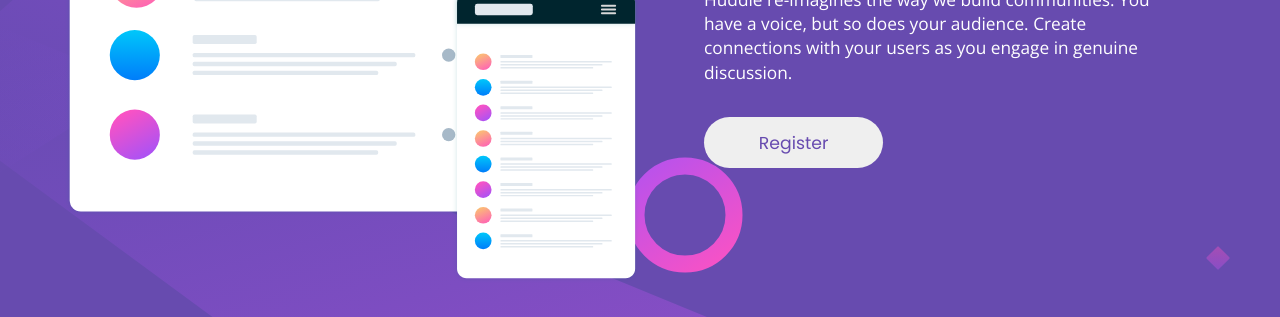
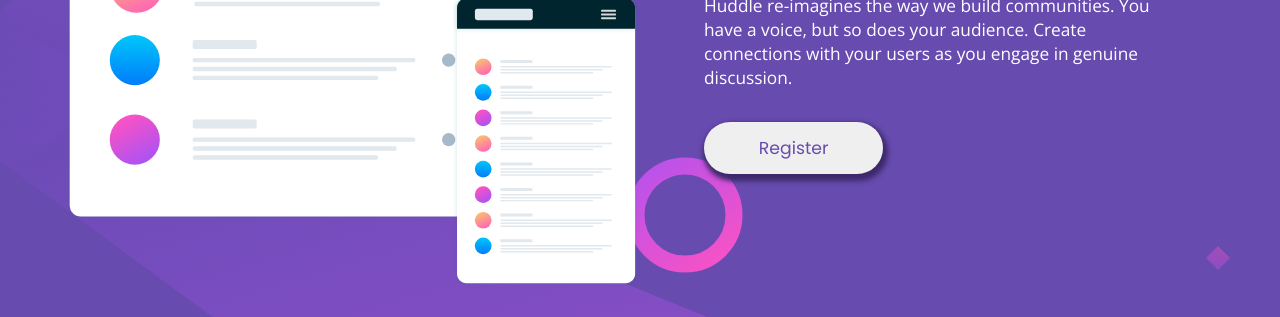
Before and after one commit to Fola-Joe/Huddle-landing-page, a plain HTML site: page index.html in a window 1280 px wide. Shown: the part 348-665 px from the top of the page. Drawn offline with nearby package versions, Linux system fonts and the light colour scheme.

Commit message:
Update design.css

```diff
--- a/design.css
+++ b/design.css
@@ -104,6 +104,8 @@ p {
     border: none;
     border-radius: 2rem;
     color: hsl(257, 40%, 49%);
+    box-shadow: 2px 4px 5px 3px hsl(258, 44%, 29%);
+    transition: ease-in 0.2s;
 }
 .btn:hover {
     cursor: pointer;
@@ -121,6 +123,7 @@ p {
     color: white;
     border: 1px solid white;
     font-size: 0.9rem;
+    transition: ease-in 0.2s;
 }
 .icons > i:hover {
     cursor: pointer;
@@ -143,12 +146,13 @@ p {
 @media screen and (min-width: 376px) {
     body {
         background-image: url(images/bg-desktop.svg);
+        background-size: cover;
     }
 }
 
 @media screen and (min-width: 1100px) {
    body {
-    min-height: 10vh;
+    min-height: 100vh;
    }
     .container {
         width: 90%;
```
